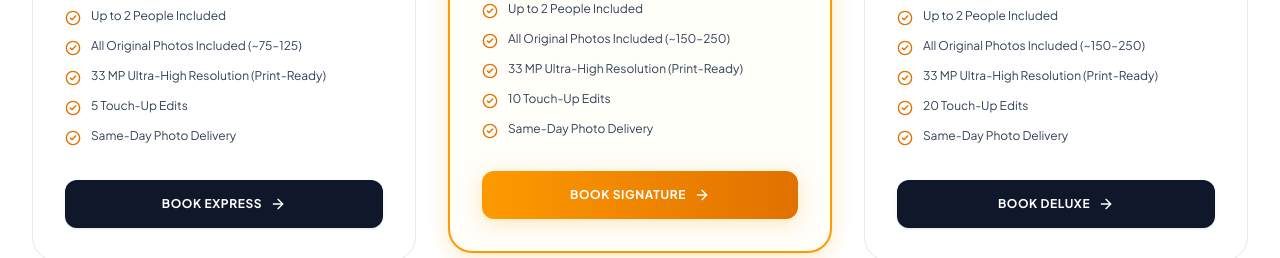
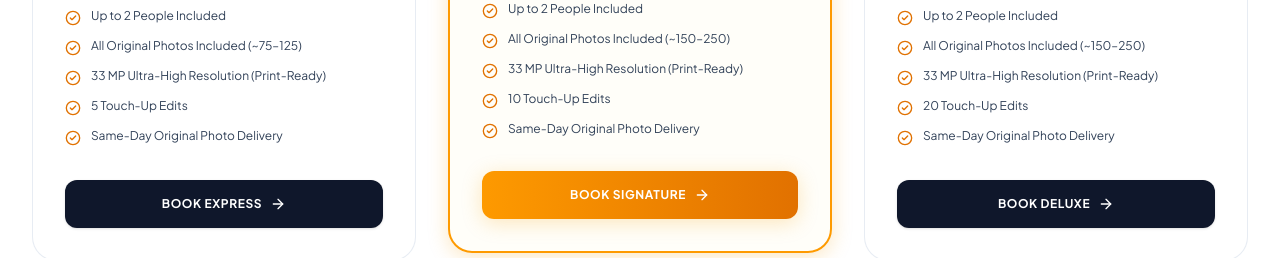
Before and after one commit to superjeffc/photography, a React (Vite) app: page / in a window 1280 px wide. Shown: the part 2160-2418 px from the top of the page. Built offline with nearby package versions, Linux system fonts and the light colour scheme; a web font is replaced by a local one.

Commit message:
Update photo delivery description in photographyData

```diff
--- a/src/data/photographyData.ts
+++ b/src/data/photographyData.ts
@@ -151,7 +151,7 @@ export const SERVICE_PACKAGES: PackageItem[] = [
       'All Original Photos Included (~75–125)',
       '33 MP Ultra-High Resolution (Print-Ready)',
       '5 Touch-Up Edits',
-      'Same-Day Photo Delivery'
+      'Same-Day Original Photo Delivery'
     ]
   },
   {
@@ -172,7 +172,7 @@ export const SERVICE_PACKAGES: PackageItem[] = [
       'All Original Photos Included (~150–250)',
       '33 MP Ultra-High Resolution (Print-Ready)',
       '10 Touch-Up Edits',
-      'Same-Day Photo Delivery'
+      'Same-Day Original Photo Delivery'
     ]
   },
   {
@@ -192,7 +192,7 @@ export const SERVICE_PACKAGES: PackageItem[] = [
       'All Original Photos Included (~150–250)',
       '33 MP Ultra-High Resolution (Print-Ready)',
       '20 Touch-Up Edits',
-      'Same-Day Photo Delivery'
+      'Same-Day Original Photo Delivery'
     ]
   }
 ];
```
